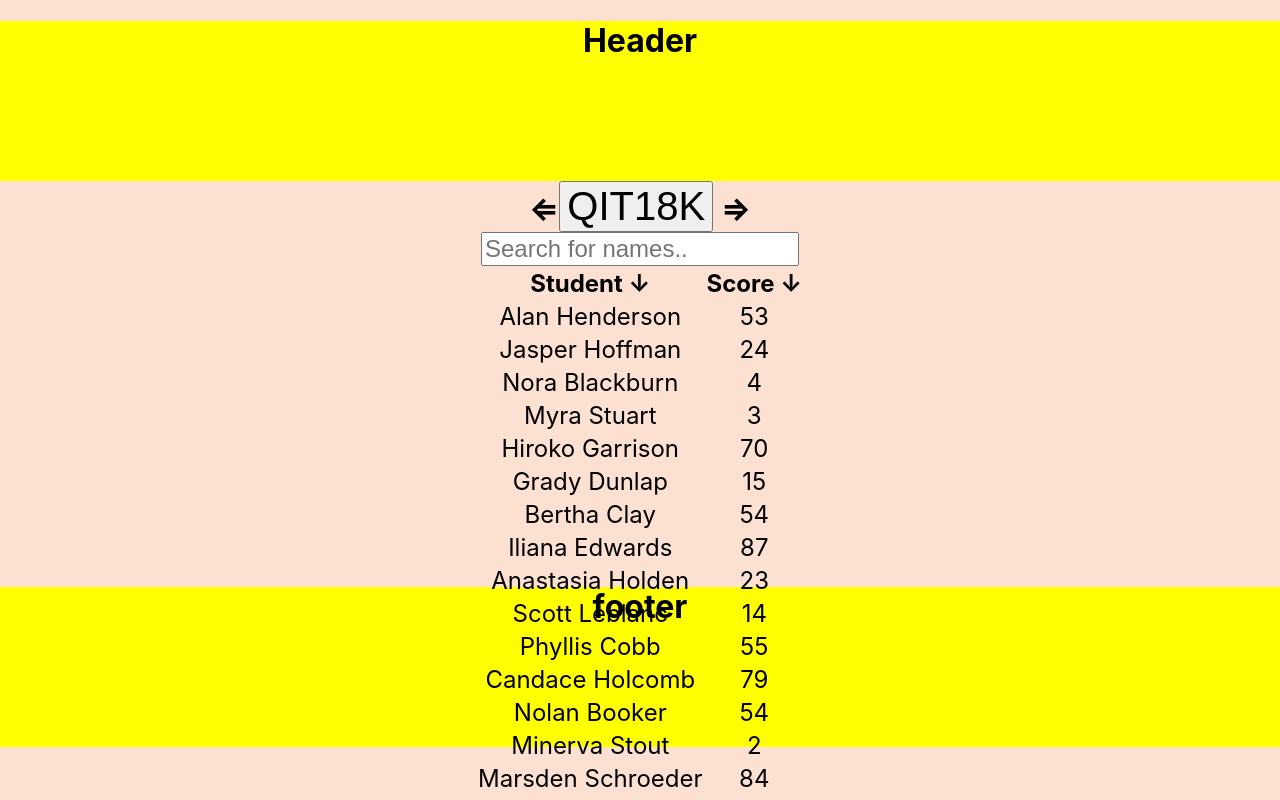
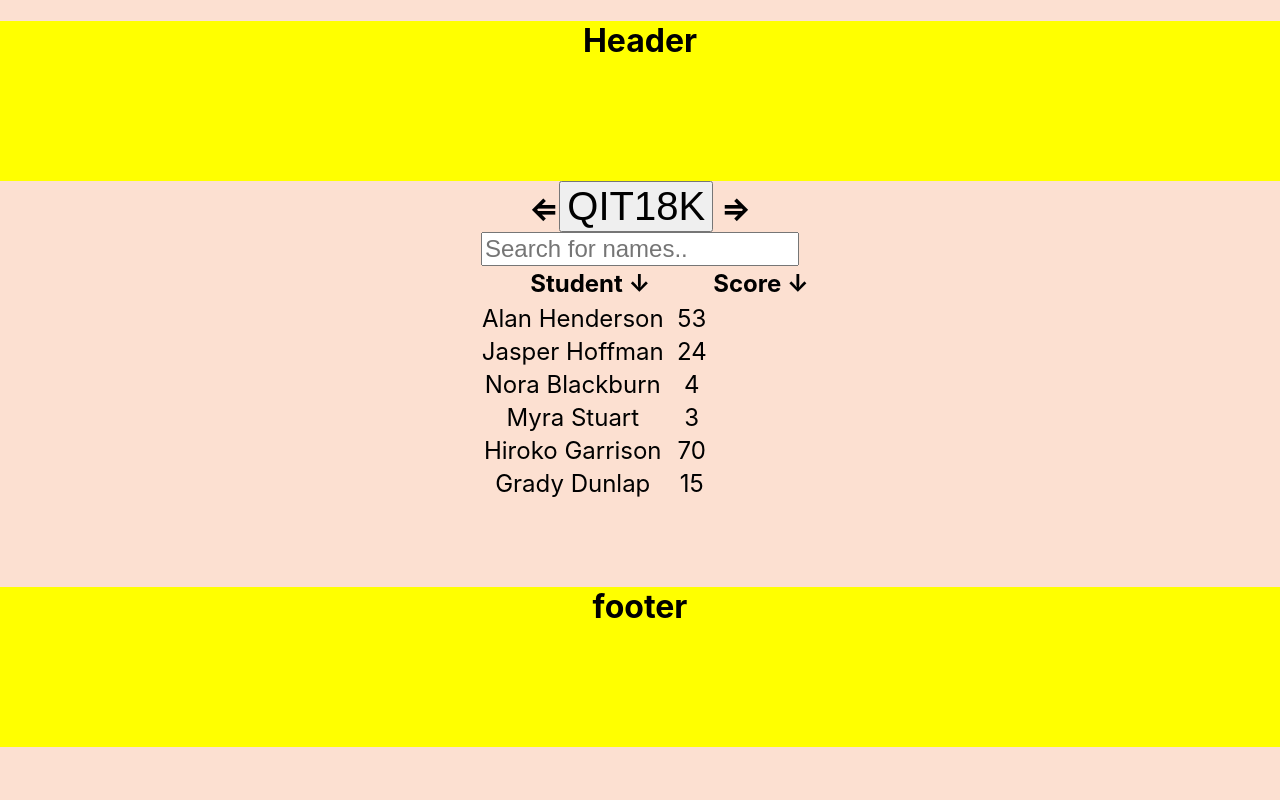
Before and after one commit to teropaj/git-priima, a React (Create React App) app in the folder teacher-view-new/: page / in a window 1280 px wide. Both pictures are taken after a click on the button "QIT18K". Shown: the top 800 px of the page. Built offline with nearby package versions, Linux system fonts and the light colour scheme.

Commit message:
scroll works

```diff
--- a/teacher-view-new/package.json
+++ b/teacher-view-new/package.json
@@ -7,6 +7,7 @@
     "react": "^16.8.6",
     "react-dom": "^16.8.6",
     "react-scripts": "2.1.8",
+    "react-scroll": "^1.7.11",
     "react-swipe": "^6.0.4"
   },
   "scripts": {
--- a/teacher-view-new/src/App.js
+++ b/teacher-view-new/src/App.js
@@ -9,6 +9,7 @@ import Footer from './components/Footer'
 import Header from './components/Header'
 import Section from './components/Section'
 import jsonFile from './components/teacherViewJson.json'
+
 //import jsonTest from './components/jsonTest.json'
 
 class App extends Component {
@@ -142,6 +143,8 @@ groups(data){
 
     return (
       <div className="App">
+
+
         {(this.headerComponentOn===true) ? <Header/>:""}
 
         {(this.state.component===1) ?
--- a/teacher-view-new/src/components/ListStudents.js
+++ b/teacher-view-new/src/components/ListStudents.js
@@ -1,4 +1,5 @@
 import React, { Component } from 'react'
+import { Link, DirectLink, Element, Events, scrollSpy, scroller } from 'react-scroll'
 import './css/search.css';
 import sortByName from './functions/sortByName'
 import sortByGrade from './functions/sortByGrade'
@@ -64,13 +65,26 @@ export default class ListStudents extends Component {
               </thead>
                <tbody>
 
+               <Element className="element" id="scroll-container" style={{
+                    position: 'relative',
+                    height: '25vh',
+                    width: '30vh',
+                    overflow: 'scroll',
+                    //marginBottom: '50px',
+                    //backgroundColor: 'yellow'
+
+                    }}>
+
                 {this.props.searchList.map((student,index)=>
+
                      <tr key={index}a>
                       <td key={index}>{student.name}   </td>
                       <td style={{textAlign: 'center'}}>{student.status}</td>
                    </tr>
+
                 )
               }
+              </Element>
               </tbody>
 
 
```
Also changed, not shown: teacher-view-new/src/components/Scroll.js (added, +38 -0 lines), 1 other file (tests, documents, lock files or other folders).
